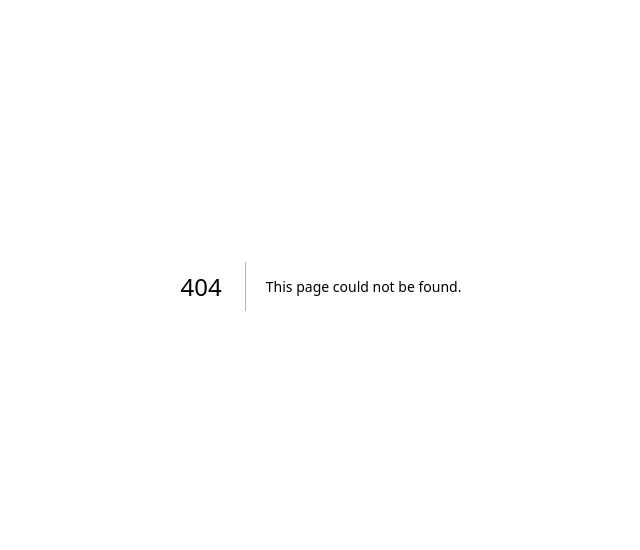
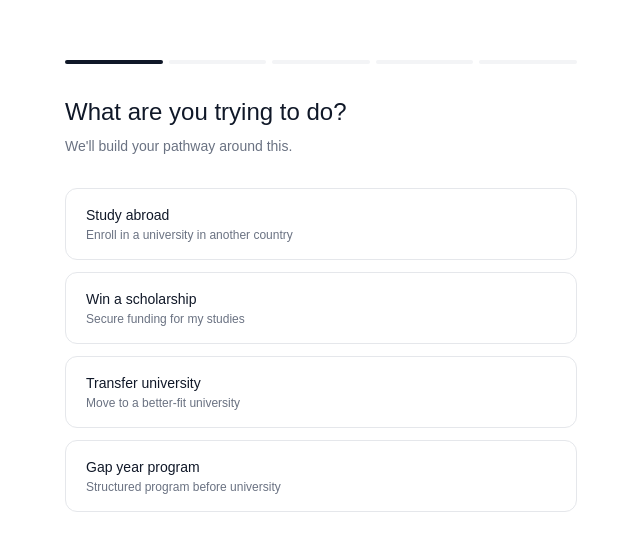
Before and after one commit to SukhdevThukral/docket, a Next.js app: page /onboarding in a window 1280 px wide. Before the commit this address had no page. Shown: the part 114-664 px from the top of the page, without its empty margins (319-959 px from the left). Built offline with nearby package versions, Linux system fonts and the light colour scheme.

Commit message:
feat: implement onboarding page and data state management
- Create OnboardingPage component with multi-step flow
- Define OnboardingData type and initial state
- Integrate store for onboarding completion and application submission
- Add progress indicator for onboarding steps

```diff
--- /dev/null
+++ b/app/onboarding/page.tsx
@@ -0,0 +1,78 @@
+"use client";
+
+import { useState } from "react";
+import { useRouter } from "next/router";
+import { useAppStore } from "@/store/useAppStore";
+
+import StepGoal from "../components/onboarding/StepGoal";
+import StepTimeline from "../components/onboarding/StepTimeline";
+import StepTarget from "../components/onboarding/StepTarget";
+import StepSituation from "../components/onboarding/StepSituation";
+
+export type OnboardingData = {
+    goal: string;
+    timeline: string;
+    level: string;
+    countries: string[];
+    fields: string[];
+    budget: string;
+    hasTranscripts: boolean;
+    hasLanguageTest: boolean;
+    lanuageTest: string;
+    otherDocs: string;
+};
+
+const EMPTY:  OnboardingData = {
+    goal: "",
+    timeline: "",
+    level: "",
+    countries: [],
+    fields: [],
+    budget: "",
+    hasTranscripts: false,
+    hasLanguageTest: false,
+    lanuageTest: "",
+    otherDocs: "",
+};
+
+export default function OnboardingPage() {
+    const [step, setStep] = useState(0);
+    const [data,setData] = useState<OnboardingData>(EMPTY);
+    const {setOnboarded, addApplication} = useAppStore();
+    const router = useRouter();
+
+    function update(patch: Partial<OnboardingData>) {
+        setData((prev) => ({...prev, ...patch}));
+    }
+
+    function next() { setStep((s) => s+1);}
+    function back() { setStep((s) => s -1);}
+
+    function handleConfirm(applications: Parameters<typeof addApplication>[0][]) {
+        applications.forEach((app) => addApplication(app));
+        setOnboarded();
+
+        router.push("/dashboard");
+    }
+
+    const steps = [
+        <StepGoal key={0} data={data} onUpdate={update} onNext={next}/>,
+        <StepGoal key={1} data={data} onUpdate={update} onNext={next} onBack={back}/>,
+        <StepGoal key={2} data={data} onUpdate={update} onNext={next} onBack={back}/>,
+        <StepGoal key={3} data={data} onUpdate={update} onNext={next} onBack={back}/>,
+        <StepGoal key={4} data={data} onUpdate={update} onNext={next} onBack={back}/>,
+    ];
+
+    return (
+        <div className="min-h-screen bg-white flex flex-col items-center justify-center px-6">
+            <div className="w-full max-w-lg">
+                <div className="flex gap-1.5 mb-8">
+                    {steps.map((_, i) => (
+                        <div key={i} className={`h-1 flex-1 rounded-full transition-all ${i <= step ? "bg-gray-900" : "bg-gray-100"}`}/>
+                    ))}
+                </div>
+                {steps[step]}
+            </div>
+        </div>
+    );
+}
```
